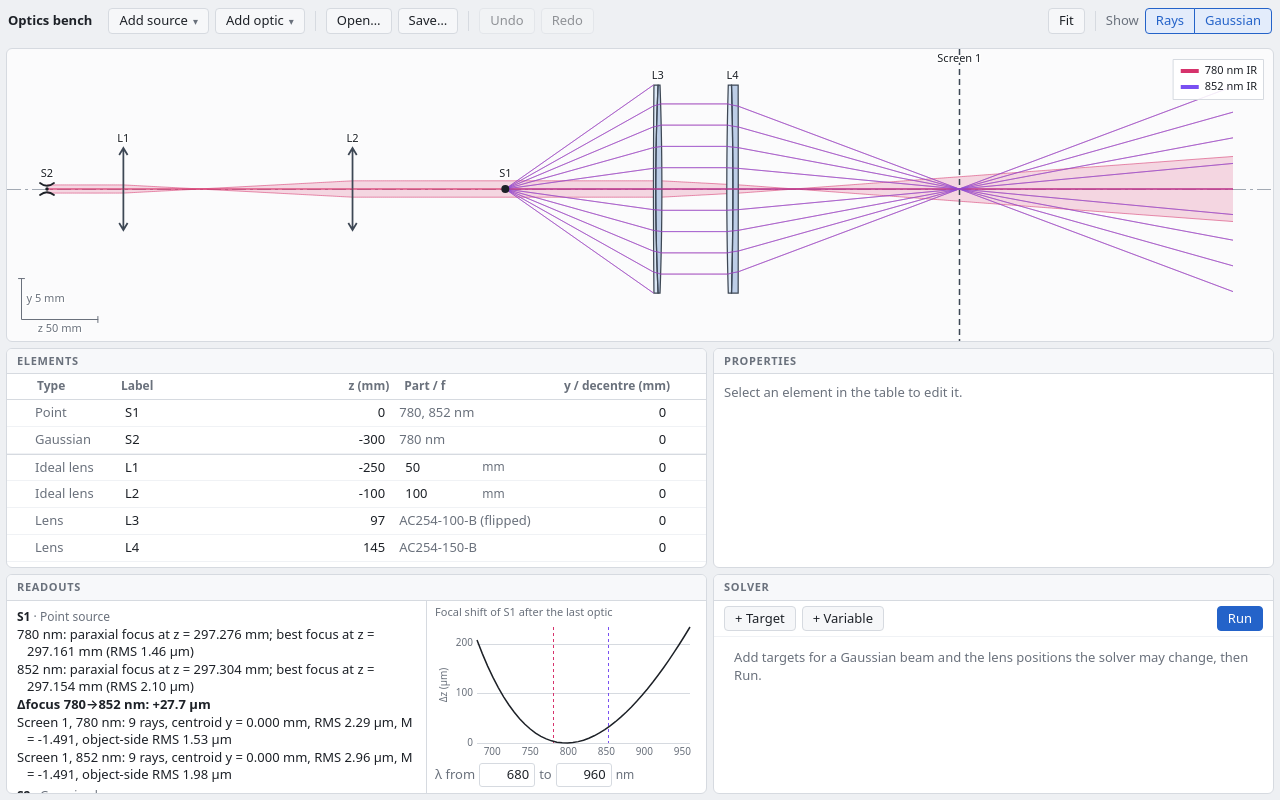
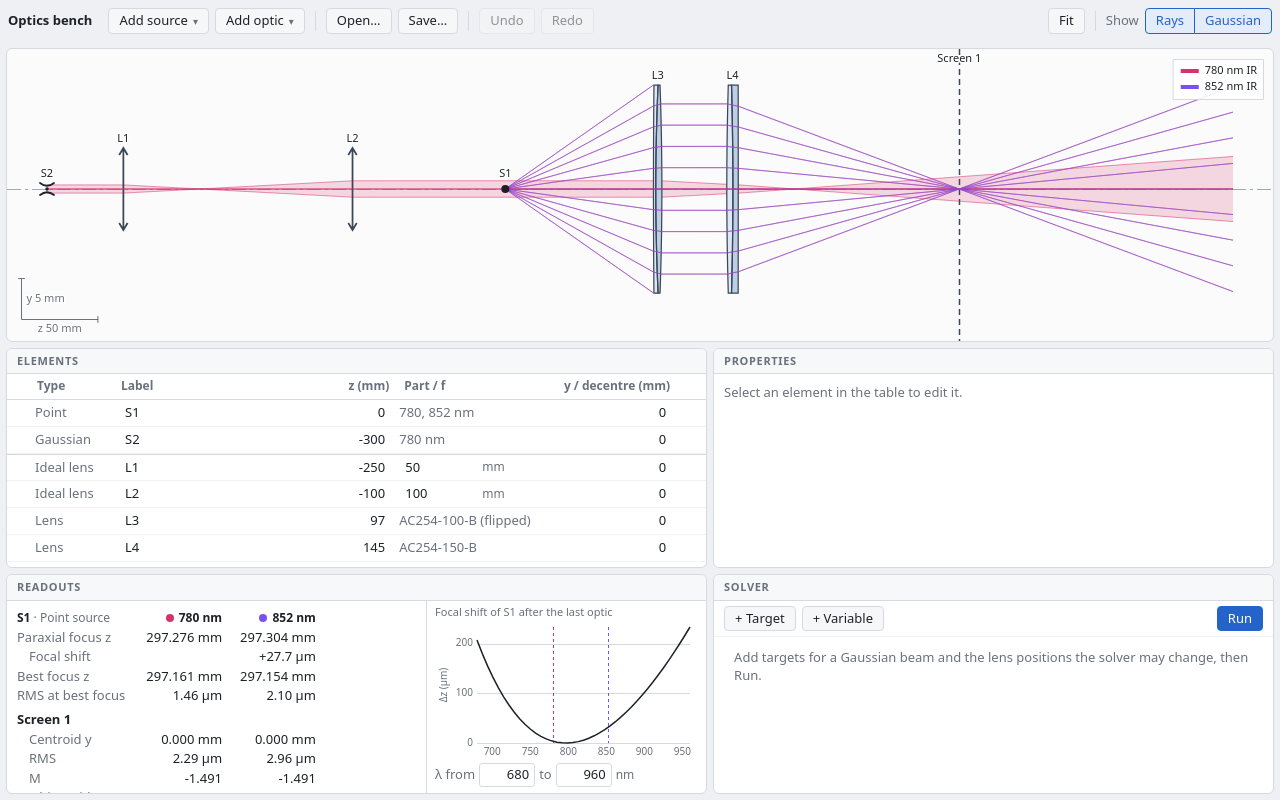
Before and after one commit to ColdMatter/optics-bench, a website built with Vite: page index.html in a window 1280 px wide. Built offline with nearby package versions, Linux system fonts and the light colour scheme.

Commit message:
Readouts as a table per source, one column per wavelength
Each source's focus, waists and screen spots are now rows of a small table
with a column per wavelength (shortest first, with the bench's colour dot),
instead of a sentence per wavelength. With one wavelength it reads as a list
of labelled values; with more, a Focal shift row gives the shift from the
column to the left. Approximate positions show as ≈ with an explanation on
hover. Screens drop the ray count. Gaussian notes and the off-axis note sit
under their source.

Co-Authored-By: Claude Opus 5.5 <noreply@anthropic.com>
Claude-Session: https://claude.ai/code/session_01H3qv4kzWs53xJsyXCeBGZn

```diff
--- a/src/styles.css
+++ b/src/styles.css
@@ -732,13 +732,89 @@ dialog.message .buttons {
   color: var(--accent);
 }
 
+.readout-source + .readout-source {
+  margin-top: 6px;
+}
+
+table.readout-table {
+  border-collapse: collapse;
+  margin-top: 4px;
+}
+
+table.readout-table th,
+table.readout-table td {
+  padding: 1px 18px 1px 0;
+  font-weight: 400;
+  text-align: right;
+  white-space: nowrap;
+  vertical-align: baseline;
+}
+
+table.readout-table th:last-child,
+table.readout-table td:last-child {
+  padding-right: 0;
+}
+
+table.readout-table th[scope='row'],
+table.readout-table th.ro-title {
+  text-align: left;
+}
+
+table.readout-table thead th {
+  padding-bottom: 2px;
+  font-size: 12px;
+  font-weight: 600;
+}
+
+table.readout-table .ro-title .muted {
+  font-weight: 400;
+}
+
+.readout-source.selected .ro-title {
+  color: var(--accent);
+}
+
+.ro-dot {
+  display: inline-block;
+  width: 8px;
+  height: 8px;
+  margin-right: 5px;
+  border-radius: 50%;
+}
+
+table.readout-table tbody th {
+  color: var(--muted);
+}
+
+table.readout-table tr.ro-heading th {
+  padding-top: 5px;
+  color: var(--text);
+  font-weight: 600;
+}
+
+table.readout-table tr.ro-sub th {
+  padding-left: 12px;
+}
+
+table.readout-table td.warn {
+  color: var(--warn);
+  white-space: normal;
+}
+
+.ro-note {
+  font-size: 11px;
+  font-style: italic;
+  color: var(--muted);
+}
+
+.ro-note.warn {
+  font-style: normal;
+  color: var(--warn);
+}
+
 .line {
   padding-left: 10px;
   text-indent: -10px;
-}
-
-.line.shift {
-  font-weight: 600;
 }
 
 .line.warn,
--- a/src/ui/readouts.ts
+++ b/src/ui/readouts.ts
@@ -9,7 +9,6 @@ import type { AppState } from './store';
 
 export const OFF_AXIS_NOTE = 'Tangential (meridional) rays only — sagittal focus not computed';
 const NO_RAYS = 'No rays reach this point';
-const UNRELIABLE = 'unreliable:';
 const TILT_LIMIT_DEG = 3;
 const SHIFT_STEPS = 41;
 const DEFAULT_RANGE_MARGIN_NM = 100;
@@ -25,76 +24,128 @@ export function formatLength(lengthMm: number): string {
   return Math.abs(um) < 0.01 ? `${um.toFixed(2)} µm` : `${um.toPrecision(3)} µm`;
 }
 
-/**
- * The magnification suffix for a screen line: `, M = −1.500`, or why there is none. Given a point
- * source's spot RMS, it adds the blur referred back to the object, RMS/|M|.
- */
-export function formatMagnification(m: Magnification | undefined, spotRmsMm?: number): string {
-  if (!m) return '';
-  if (m.value === null) {
-    if (m.reason === 'edge-ray-blocked') return ', M: edge ray blocked';
-    if (m.reason === 'undefined') return ', M undefined (no beam width)';
-    return ', M unavailable';
-  }
-  const v = Math.abs(m.value) < 1e-12 ? 0 : m.value;
-  const objectSide =
-    spotRmsMm !== undefined && Math.abs(v) > 1e-9 ? `, object-side RMS ${formatLength(spotRmsMm / Math.abs(v))}` : '';
-  return `, M = ${v.toPrecision(4)}${objectSide}`;
+/** One value in a readout table. `warn` colours it, and `title` explains it on hover. */
+export interface Cell {
+  text: string;
+  warn?: boolean;
+  title?: string;
 }
+
+/** A row of a source's readout table: one cell per wavelength column, null where there is nothing. */
+export interface ReadoutRow {
+  label: string;
+  cells: (Cell | null)[];
+  /** A screen's name, heading the rows under it. */
+  heading?: boolean;
+  /** Indented under the row or heading above it. */
+  sub?: boolean;
+  title?: string;
+}
+
+export interface Note {
+  text: string;
+  warn: boolean;
+}
+
+/** A source's readouts: a column per wavelength, shortest first, then rows, then notes. */
+export interface SourceReadout {
+  wavelengthsNm: number[];
+  rows: ReadoutRow[];
+  notes: Note[];
+}
+
+const APPROX_TITLE = 'Approximate: a lens in the path was modelled from its drawing, which rounds radii and thicknesses';
+const DASH: Cell = { text: '—' };
+const NO_RAYS_CELL: Cell = { text: NO_RAYS, warn: true };
+const byWavelength = <T extends { wavelengthNm: number }>(a: T, b: T) => a.wavelengthNm - b.wavelengthNm;
 
 const signed = (lengthMm: number) => `${lengthMm < 0 ? '' : '+'}${formatLength(lengthMm)}`;
 
-function focusLine(r: FocusResult, offAxis: boolean): string {
-  const head = `${r.wavelengthNm} nm:`;
-  if (r.status === 'collimated') return `${head} no focus (collimated)`;
-  if (r.status === 'no-rays') return `${head} ${NO_RAYS}`;
-  const at = (z: number) => `${r.approximate ? 'approx. ' : ''}z = ${mm(z)}`;
-  const parts: string[] = [];
-  if (r.paraxialZ !== null) parts.push(`paraxial focus at ${at(r.paraxialZ)}`);
-  if (r.bestZ !== null) {
-    const details = [`RMS ${formatLength(r.rmsAtBestMm ?? 0)}`];
-    if (offAxis && r.imageHeightMm !== null) details.push(`height y = ${mm(r.imageHeightMm)}`);
-    parts.push(`best focus at ${at(r.bestZ)} (${details.join(', ')})`);
+/** A magnification to 4 significant figures, signed, or why there is no number. */
+export function magnificationCell(m: Magnification | undefined): Cell | null {
+  if (!m) return null;
+  if (m.value === null) {
+    if (m.reason === 'edge-ray-blocked') return { text: 'edge ray blocked', warn: true };
+    if (m.reason === 'undefined') return { text: 'undefined (no beam width)' };
+    return { text: 'unavailable' };
   }
-  return `${head} ${parts.join('; ')}`;
+  const v = Math.abs(m.value) < 1e-12 ? 0 : m.value;
+  return { text: v.toPrecision(4) };
 }
 
-/** Focus lines for one ray source: a line per wavelength, then the shift between neighbouring wavelengths. */
-export function formatFocus(results: FocusResult[], offAxis: boolean): string[] {
-  const lines = results.map((r) => focusLine(r, offAxis));
-  const sorted = [...results].sort((a, b) => a.wavelengthNm - b.wavelengthNm);
-  for (let i = 1; i < sorted.length; i++) {
-    const short = sorted[i - 1]!;
-    const long = sorted[i]!;
-    const key = short.paraxialZ !== null && long.paraxialZ !== null ? 'paraxialZ' : 'bestZ';
-    const zShort = short[key];
-    const zLong = long[key];
-    if (zShort === null || zLong === null) continue;
-    lines.push(`Δfocus ${short.wavelengthNm}→${long.wavelengthNm} nm: ${signed(zLong - zShort)}`);
-  }
-  if (offAxis) lines.push(OFF_AXIS_NOTE);
-  return lines;
+/** A point source's spot RMS referred back to the object, RMS/|M|; null without a usable M. */
+export function objectSideRmsCell(m: Magnification | undefined, spotRmsMm: number): Cell | null {
+  if (!m || m.value === null || Math.abs(m.value) <= 1e-9) return null;
+  return { text: formatLength(spotRmsMm / Math.abs(m.value)) };
 }
 
-/** Waists of one Gaussian beam at one wavelength, then why they may be unreliable. */
-export function formatGaussian(trace: GaussianTrace, labels: Record<Id, string>): string[] {
+/**
+ * Focus rows for one ray source, a column per result in the order given: paraxial focus, the
+ * shift from the wavelength to its left, best focus, the RMS there, and off axis the image height.
+ */
+export function focusRows(results: FocusResult[], offAxis: boolean): ReadoutRow[] {
+  const status = (r: FocusResult): Cell => (r.status === 'collimated' ? { text: 'none (collimated)' } : NO_RAYS_CELL);
+  if (results.length && results.every((r) => r.status !== 'ok')) return [{ label: 'Focus', cells: results.map(status) }];
+  const at = (r: FocusResult, z: number | null): Cell =>
+    z === null ? DASH : r.approximate ? { text: `≈${mm(z)}`, title: APPROX_TITLE } : { text: mm(z) };
+  const ok = (r: FocusResult, cell: () => Cell): Cell => (r.status === 'ok' ? cell() : DASH);
+  const rows: ReadoutRow[] = [{ label: 'Paraxial focus z', cells: results.map((r) => (r.status === 'ok' ? at(r, r.paraxialZ) : status(r))) }];
+
+  const shifts = results.map((r, i): Cell | null => {
+    const prev = results[i - 1];
+    if (!prev) return null;
+    const key = prev.paraxialZ !== null && r.paraxialZ !== null ? 'paraxialZ' : 'bestZ';
+    const from = prev[key];
+    const to = r[key];
+    if (from === null || to === null) return null;
+    const kind = key === 'paraxialZ' ? 'paraxial' : 'best';
+    return { text: signed(to - from), title: `The ${kind} focus at ${r.wavelengthNm} nm minus that at ${prev.wavelengthNm} nm` };
+  });
+  if (shifts.some((c) => c !== null)) {
+    rows.push({ label: 'Focal shift', sub: true, cells: shifts, title: 'How far the focus moves from the wavelength to the left' });
+  }
+  rows.push({ label: 'Best focus z', cells: results.map((r) => ok(r, () => at(r, r.bestZ))) });
+  rows.push({
+    label: 'RMS at best focus',
+    cells: results.map((r) => ok(r, () => (r.rmsAtBestMm === null ? DASH : { text: formatLength(r.rmsAtBestMm) }))),
+  });
+  if (offAxis) {
+    rows.push({
+      label: 'Image height y',
+      cells: results.map((r) => ok(r, () => (r.imageHeightMm === null ? DASH : { text: mm(r.imageHeightMm) }))),
+    });
+  }
+  return rows;
+}
+
+/** Waist rows for one Gaussian source, a column per beam in the order given, and notes on why they may be unreliable. */
+export function gaussianRows(beams: GaussianTrace[], labels: Record<Id, string>): { rows: ReadoutRow[]; notes: Note[] } {
   const name = (id: Id) => labels[id] || id;
-  const head = `${trace.wavelengthNm} nm`;
-  const lines = trace.waists.map((w) => {
-    const where = w.afterOpticId === null ? `${head} input waist` : `${head} after ${name(w.afterOpticId)}`;
-    return w.collimated
-      ? `${where}: collimated (w₀ = ${formatLength(w.radiusMm)})`
-      : `${where}: w₀ = ${formatLength(w.radiusMm)} at z = ${mm(w.z)}`;
-  });
-  if (trace.centre.blockedBy !== null) lines.push(`${head}: beam blocked at ${name(trace.centre.blockedBy)}`);
-  for (const w of trace.warnings) {
-    lines.push(
-      w.kind === 'clipped'
-        ? `${head} ${UNRELIABLE} beam clipped at ${name(w.opticId)}`
-        : `${head} ${UNRELIABLE} centre ray meets ${name(w.opticId)} tilted by more than ${TILT_LIMIT_DEG}°`,
-    );
+  const keys: (Id | null)[] = [];
+  for (const beam of beams) for (const w of beam.waists) if (!keys.includes(w.afterOpticId)) keys.push(w.afterOpticId);
+  const rows = keys.map(
+    (key): ReadoutRow => ({
+      label: key === null ? 'Input waist' : `After ${name(key)}`,
+      cells: beams.map((beam) => {
+        const w = beam.waists.find((x) => x.afterOpticId === key);
+        if (!w) return DASH;
+        return { text: w.collimated ? `collimated, w₀ ${formatLength(w.radiusMm)}` : `w₀ ${formatLength(w.radiusMm)} at z ${mm(w.z)}` };
+      }),
+    }),
+  );
+  const notes: Note[] = [];
+  for (const beam of beams) {
+    const prefix = beams.length > 1 ? `${beam.wavelengthNm} nm: ` : '';
+    if (beam.centre.blockedBy !== null) notes.push({ text: `${prefix}Beam blocked at ${name(beam.centre.blockedBy)}`, warn: true });
+    for (const w of beam.warnings) {
+      const why =
+        w.kind === 'clipped'
+          ? `beam clipped at ${name(w.opticId)}`
+          : `centre ray meets ${name(w.opticId)} tilted by more than ${TILT_LIMIT_DEG}°`;
+      notes.push({ text: `${prefix}Unreliable: ${why}`, warn: true });
+    }
   }
-  return lines;
+  return { rows, notes };
 }
 
 const hasPower = (o: Optic) => o.kind === 'lens' || o.kind === 'ideal' || o.kind === 'slm';
@@ -173,53 +224,93 @@ function memoCurve(setup: Setup, sourceId: Id, minNm: number, maxNm: number): Sh
   return curve;
 }
 
-function lineClass(line: string): string {
-  if (line === OFF_AXIS_NOTE) return 'note';
-  if (line.includes(UNRELIABLE) || line.includes(NO_RAYS) || line.includes('blocked at') || line.includes('edge ray blocked')) {
-    return 'warn';
-  }
-  if (line.startsWith('Δfocus')) return 'shift';
-  return '';
-}
-
 function screensAfter(setup: Setup, source: Source): Screen[] {
   return setup.optics.filter((o): o is Screen => o.kind === 'screen' && o.z >= source.z).sort((a, b) => a.z - b.z);
 }
 
-function sourceLines(setup: Setup, source: Source, trace: SetupTrace, gaussians: GaussianTrace[], labels: Record<Id, string>): string[] {
+/** Everything the readouts panel shows for one source. */
+export function sourceReadout(
+  setup: Setup,
+  source: Source,
+  trace: SetupTrace,
+  gaussians: GaussianTrace[],
+  labels: Record<Id, string>,
+): SourceReadout {
   const offAxis = isOffAxis(setup, source);
   const screens = screensAfter(setup, source);
   const magnifications = screens.length ? memoMagnification(setup, source.id) : new Map<Id, Magnification[]>();
-  const magnificationAt = (screenId: Id, wavelengthNm: number, spotRmsMm?: number) =>
-    formatMagnification(magnifications.get(screenId)?.find((m) => m.wavelengthNm === wavelengthNm), spotRmsMm);
+  const mAt = (screenId: Id, wavelengthNm: number) => magnifications.get(screenId)?.find((m) => m.wavelengthNm === wavelengthNm);
+  const offAxisNote: Note[] = offAxis ? [{ text: OFF_AXIS_NOTE, warn: false }] : [];
+
   if (source.kind === 'gaussian') {
-    const beams = gaussians.filter((g) => g.sourceId === source.id);
-    const lines = beams.flatMap((g) => formatGaussian(g, labels));
+    const beams = gaussians.filter((g) => g.sourceId === source.id).sort(byWavelength);
+    const { rows, notes } = gaussianRows(beams, labels);
     for (const screen of screens) {
-      for (const g of beams) {
+      const radii = beams.map((g) => {
         const w = radiusAt(g, screen.z);
-        lines.push(
-          `${screen.label}, ${g.wavelengthNm} nm: ${
-            w === null || !Number.isFinite(w) ? NO_RAYS : `w = ${formatLength(w)}${magnificationAt(screen.id, g.wavelengthNm)}`
-          }`,
-        );
-      }
+        return w === null || !Number.isFinite(w) ? null : w;
+      });
+      rows.push({ label: screen.label, heading: true, cells: beams.map(() => null) });
+      rows.push({ label: 'w', sub: true, cells: radii.map((w) => (w === null ? NO_RAYS_CELL : { text: formatLength(w) })) });
+      rows.push({
+        label: 'M',
+        sub: true,
+        cells: beams.map((g, i) => (radii[i] === null ? DASH : (magnificationCell(mAt(screen.id, g.wavelengthNm)) ?? DASH))),
+      });
     }
-    if (offAxis) lines.push(OFF_AXIS_NOTE);
-    return lines;
+    return { wavelengthsNm: beams.map((g) => g.wavelengthNm), rows, notes: [...notes, ...offAxisNote] };
   }
-  const focusLines = formatFocus(memoFocus(setup, source.id), offAxis).filter((l) => l !== OFF_AXIS_NOTE);
+
+  const results = [...memoFocus(setup, source.id)].sort(byWavelength);
+  const wavelengthsNm = results.map((r) => r.wavelengthNm);
+  const rows = focusRows(results, offAxis);
   const sourceTrace = trace.sources.find((t) => t.sourceId === source.id);
-  const screenLines = screens.flatMap((screen) =>
-    (sourceTrace ? screenStats(sourceTrace, screen.id) : []).map((spot) => {
-      const head = `${screen.label}, ${spot.wavelengthNm} nm:`;
-      return spot.centroidMm === null
-        ? `${head} ${NO_RAYS}`
-        : `${head} ${spot.heightsMm.length} rays, centroid y = ${mm(spot.centroidMm)}, RMS ${formatLength(spot.rmsMm ?? 0)}` +
-            magnificationAt(screen.id, spot.wavelengthNm, source.kind === 'point' ? (spot.rmsMm ?? 0) : undefined);
-    }),
+  for (const screen of screens) {
+    const stats = sourceTrace ? screenStats(sourceTrace, screen.id) : [];
+    const spots = wavelengthsNm.map((nm) => {
+      const spot = stats.find((s) => s.wavelengthNm === nm);
+      return spot && spot.centroidMm !== null ? { centroidMm: spot.centroidMm, rmsMm: spot.rmsMm ?? 0 } : null;
+    });
+    if (spots.every((s) => s === null)) {
+      rows.push({ label: screen.label, heading: true, cells: spots.map(() => NO_RAYS_CELL) });
+      continue;
+    }
+    const each = (cell: (spot: { centroidMm: number; rmsMm: number }, nm: number) => Cell | null, missing: Cell) =>
+      spots.map((spot, i) => (spot ? (cell(spot, wavelengthsNm[i]!) ?? DASH) : missing));
+    rows.push({ label: screen.label, heading: true, cells: spots.map(() => null) });
+    rows.push({ label: 'Centroid y', sub: true, cells: each((s) => ({ text: mm(s.centroidMm) }), NO_RAYS_CELL) });
+    rows.push({ label: 'RMS', sub: true, cells: each((s) => ({ text: formatLength(s.rmsMm) }), DASH) });
+    rows.push({ label: 'M', sub: true, cells: each((_, nm) => magnificationCell(mAt(screen.id, nm)), DASH) });
+    if (source.kind === 'point') {
+      rows.push({
+        label: 'Object-side RMS',
+        sub: true,
+        title: 'The spot RMS divided by |M|: its blur referred back to the object, ignoring diffraction',
+        cells: each((s, nm) => objectSideRmsCell(mAt(screen.id, nm), s.rmsMm), DASH),
+      });
+    }
+  }
+  return { wavelengthsNm, rows, notes: offAxisNote };
+}
+
+function readoutTable(title: (Node | string)[], readout: SourceReadout): HTMLTableElement {
+  const head = h(
+    'tr',
+    {},
+    h('th', { class: 'ro-title', scope: 'col' }, ...title),
+    ...readout.wavelengthsNm.map((nm) =>
+      h('th', { class: 'ro-wavelength', scope: 'col' }, h('span', { class: 'ro-dot', style: `background: ${wavelengthColour(nm)}` }), `${nm} nm`),
+    ),
   );
-  return [...focusLines, ...screenLines, ...(offAxis ? [OFF_AXIS_NOTE] : [])];
+  const body = readout.rows.map((row) =>
+    h(
+      'tr',
+      { class: row.heading ? 'ro-heading' : row.sub ? 'ro-sub' : undefined },
+      h('th', { scope: 'row', title: row.title }, row.label),
+      ...row.cells.map((cell) => (cell ? h('td', { class: cell.warn ? 'warn' : undefined, title: cell.title }, cell.text) : h('td'))),
+    ),
+  );
+  return h('table', { class: 'readout-table' }, h('thead', {}, head), h('tbody', {}, ...body));
 }
 
 interface PlotRange {
@@ -455,17 +546,13 @@ export function renderReadouts(el: HTMLElement, state: AppState, trace: SetupTra
 
   const labels: Record<Id, string> = Object.fromEntries([...setup.sources, ...setup.optics].map((e) => [e.id, e.label]));
   const blocks: HTMLElement[] = setup.sources.map((source) => {
-    const lines = sourceLines(setup, source, trace, gaussians, labels);
+    const readout = sourceReadout(setup, source, trace, gaussians, labels);
+    const title = [source.label || kindNames[source.kind], h('span', { class: 'muted' }, ` · ${kindNames[source.kind]}`)];
     return h(
       'div',
       { class: `readout-source${source.id === selectedId ? ' selected' : ''}` },
-      h(
-        'h3',
-        {},
-        source.label || kindNames[source.kind],
-        h('span', { class: 'muted' }, ` · ${kindNames[source.kind]}`),
-      ),
-      ...lines.map((line) => h('div', { class: `line ${lineClass(line)}` }, line)),
+      readoutTable(title, readout),
+      ...readout.notes.map((note) => h('div', { class: note.warn ? 'ro-note warn' : 'ro-note' }, note.text)),
     );
   });
   const warnings = describeWarnings(setup, trace.warnings);
```
Also changed, not shown: e2e/smoke.mjs (+1 -1 lines), tests/readouts.test.ts (+53 -61 lines).
